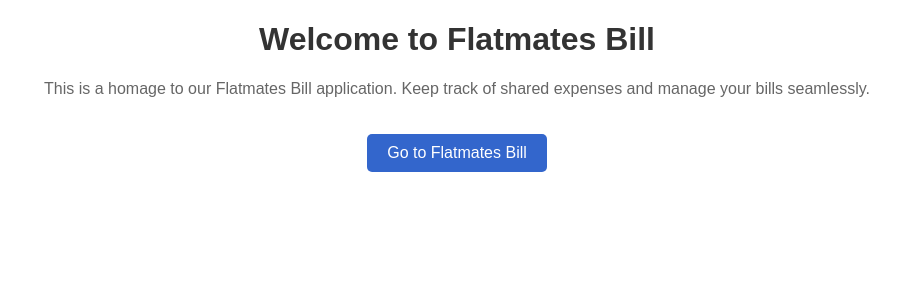
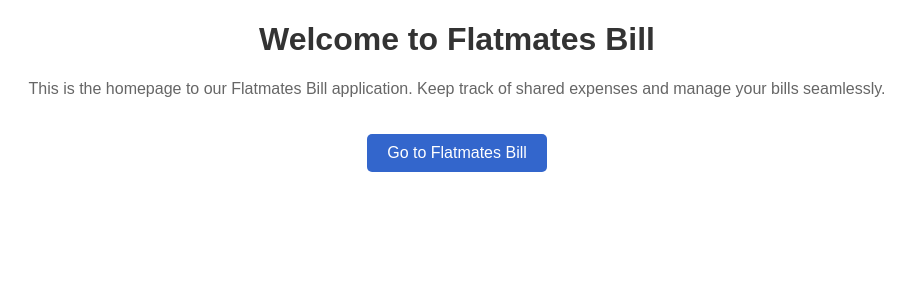
Before and after one commit to amertalic/Flatemates_Bill, a Flask app: page / in a window 1280 px wide. Shown: the top 300 px of the page, without its empty margins (183-1098 px from the left). Run offline with Flask 3, Linux system fonts and the light colour scheme.

Commit message:
Fix typos

```diff
--- a/templates/index.html
+++ b/templates/index.html
@@ -37,7 +37,7 @@
 </head>
 <body>
     <h1>Welcome to Flatmates Bill</h1>
-    <p>This is a homage to our Flatmates Bill application. Keep track of shared expenses and manage your bills
+    <p>This is the homepage to our Flatmates Bill application. Keep track of shared expenses and manage your bills
         seamlessly.</p>
     <a href="{{url_for('bill_form_page')}}">Go to Flatmates Bill</a>
 </body>
```
Also changed, not shown: README.md.
